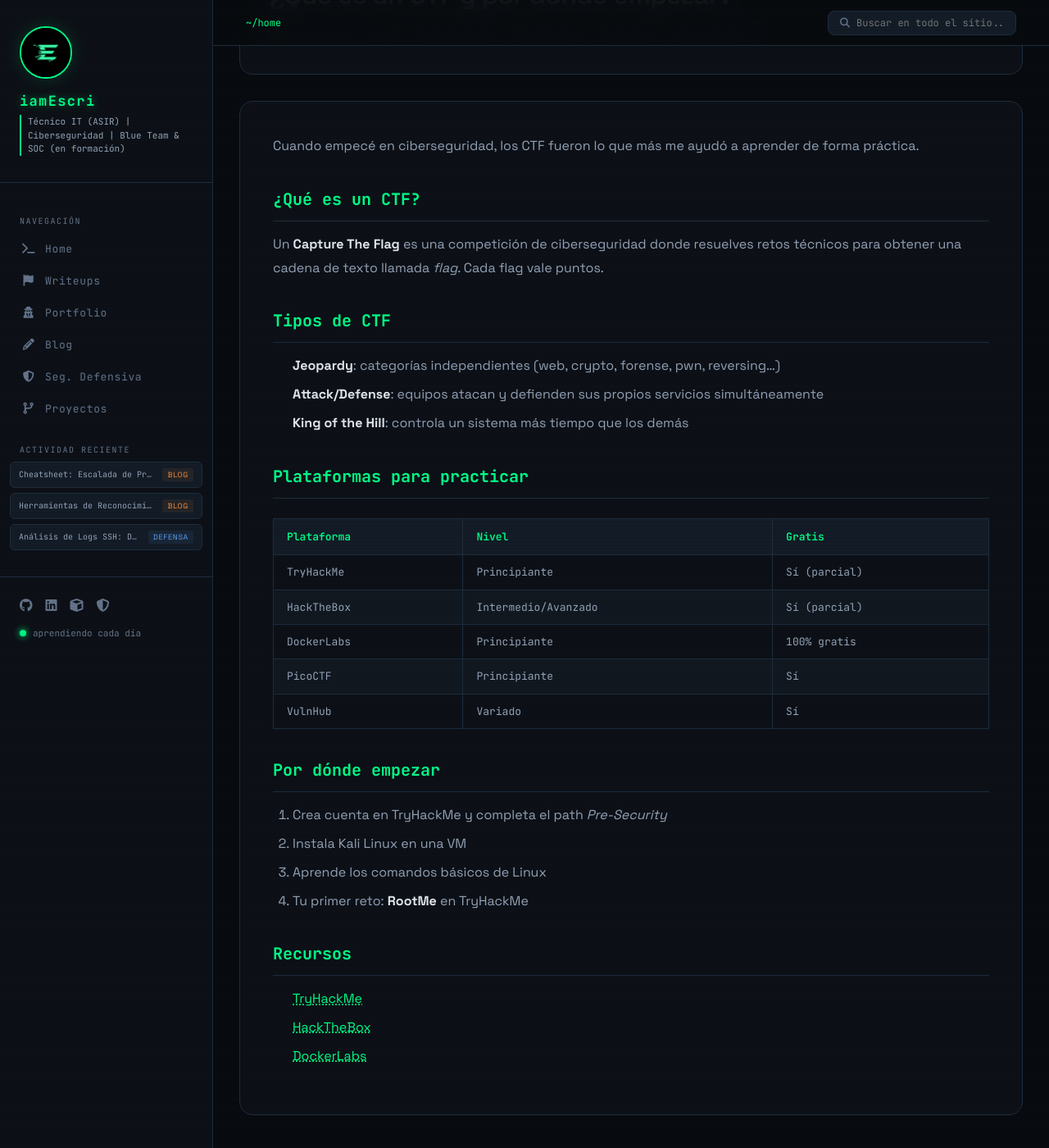
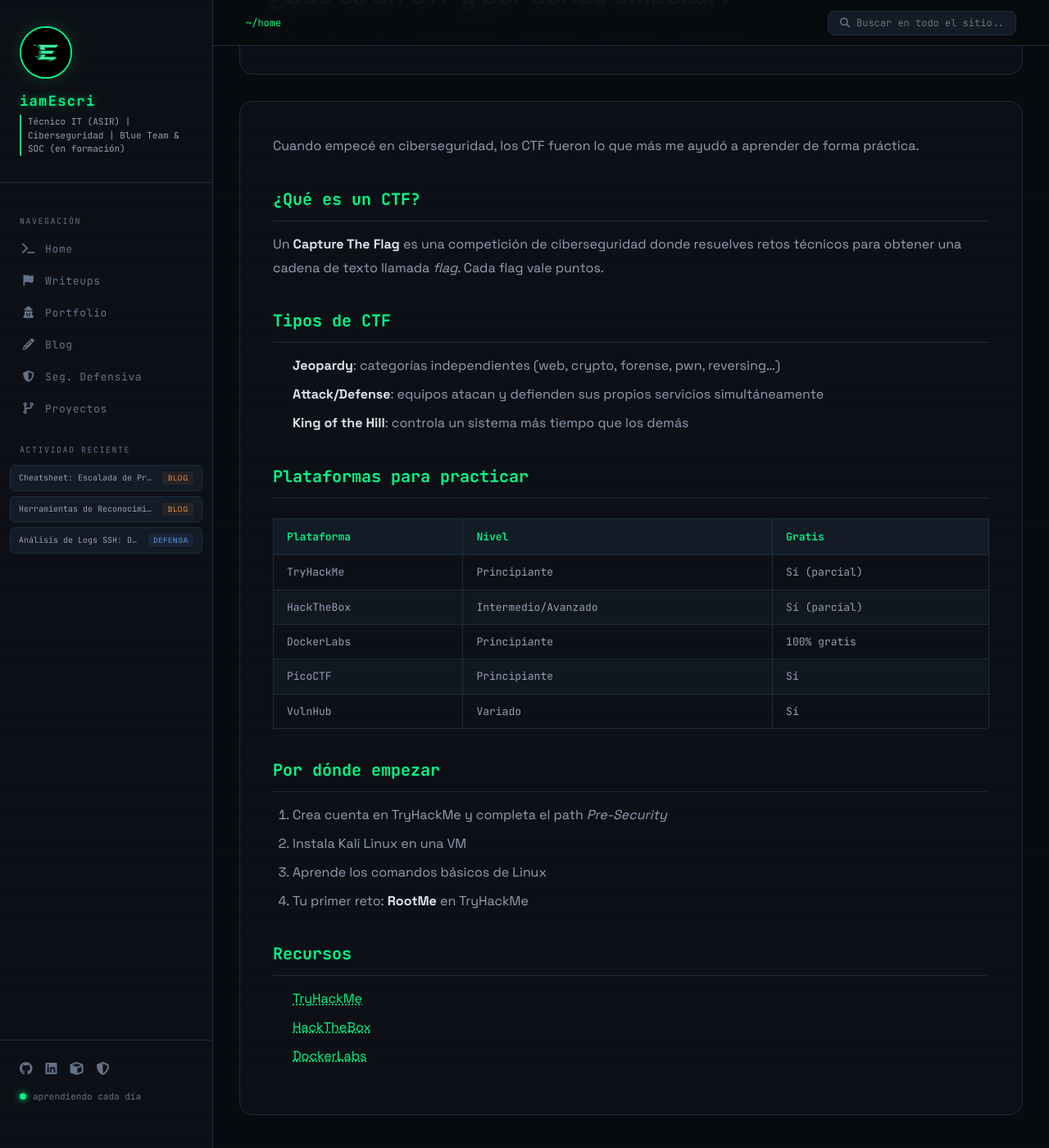
Before and after one commit to iamEscri/iamescri.github.io, a Jekyll site: the page built from _posts/blog/2026-03-20-que-es-un-ctf.md, in a window 1280 px wide and 1400 px high, scrolled down 233 px. Shown: the whole window at 82% size. Built offline with Jekyll 4.4.1, drawn with Linux system fonts in a browser that asks for light colours.

Commit message:
Update main.css

```diff
--- a/assets/css/main.css
+++ b/assets/css/main.css
@@ -110,7 +110,7 @@ body::before {
   margin-top: 2px;
 }
 
-.sidebar-nav { flex: 0 0 auto; padding: 24px 0; }
+.sidebar-nav { flex: 1; padding: 24px 0; }
 
 .nav-section {
   padding: 0 24px 8px;
@@ -1441,6 +1441,7 @@ body::before {
   flex-direction: column;
   gap: 6px;
   margin-bottom: 8px;
+  margin-top: 4px;
 }
 
 .recent-sidebar-card {
```
